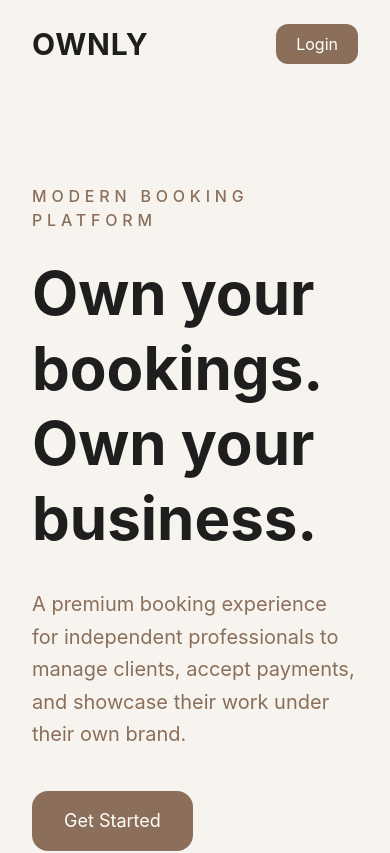
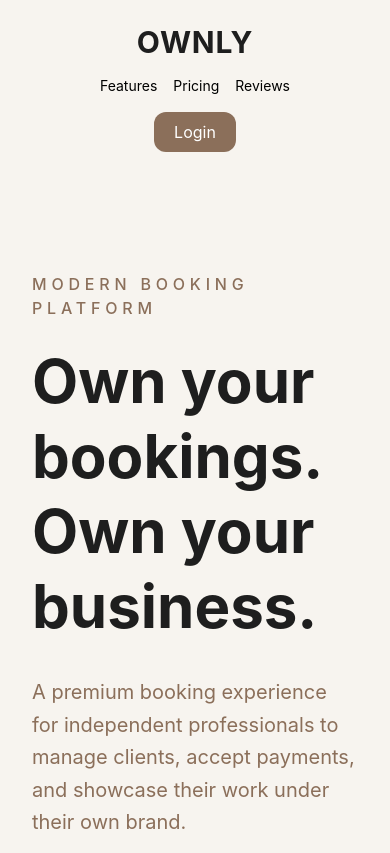
Before and after one commit to BreiaJohn/ownly-booking-app, a React (Vite) app: page / in a window 390 px wide. Shown: the top 853 px of the page. Built offline with nearby package versions, Linux system fonts and the light colour scheme.

Commit message:
Improve mobile navbar

```diff
--- a/src/components/Navbar.jsx
+++ b/src/components/Navbar.jsx
@@ -4,12 +4,12 @@ function Navbar() {
   const navigate = useNavigate()
 
   return (
-    <nav className="flex items-center justify-between px-8 py-6 max-w-7xl mx-auto">
+   <nav className="flex flex-col md:flex-row items-center justify-between px-6 md:px-8 py-6 max-w-7xl mx-auto gap-4">
       <h1 className="text-3xl font-bold text-[#1E1E1E] tracking-wide">
         OWNLY
       </h1>
 
-      <div className="hidden md:flex items-center gap-8 text-[#1E1E1E] font-medium">
+     <div className="flex items-center gap-4 text-sm md:text-base flex-wrap">
         <a href="#features" className="hover:text-[#8B6F5A] transition">
           Features
         </a>
```
